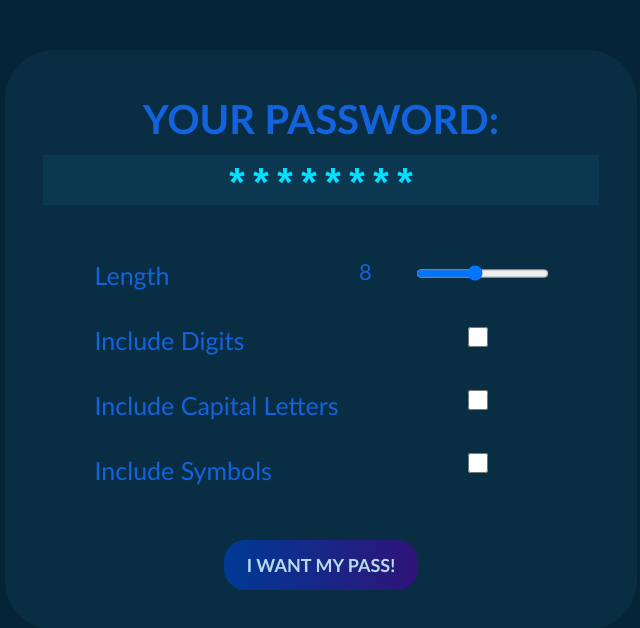
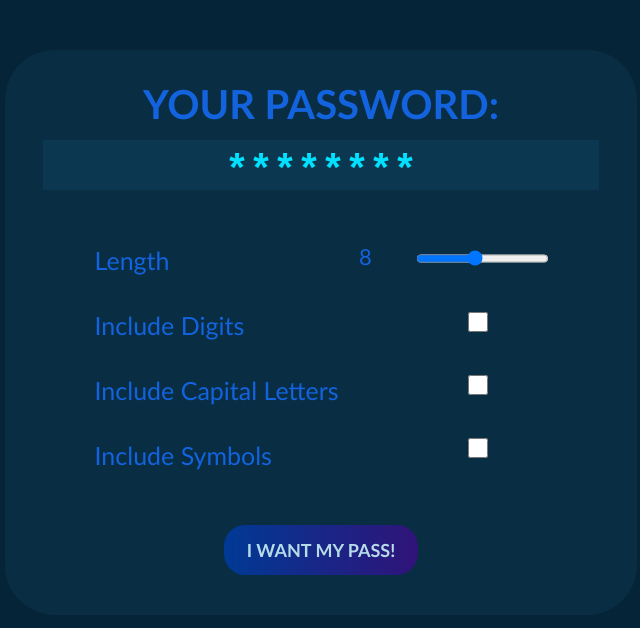
Before and after one commit to NirNussbaum/Pass-Generator, a plain HTML site: page index.html in a window 1280 px wide. Shown: the whole page, without its empty margins (319-959 px from the left). Drawn offline with Linux system fonts and the light colour scheme.

Commit message:
Update master.css

```diff
--- a/Styles/master.css
+++ b/Styles/master.css
@@ -8,7 +8,7 @@ body{
 }
 
 h2 {
-    margin: 35px 0 15px 0;
+    margin: 20px 0 15px 0;
     font-size: 40px;
 }
 
```
